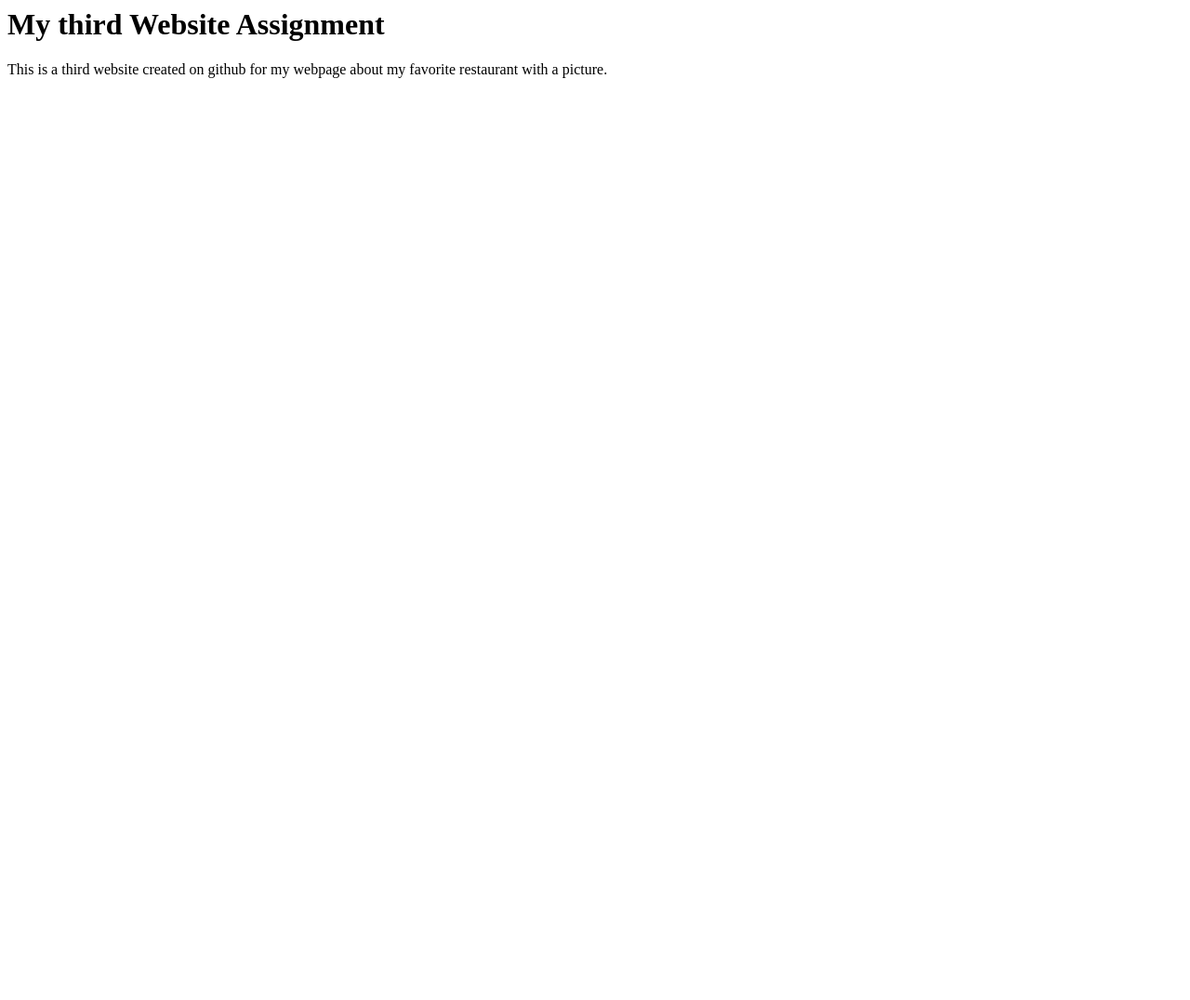
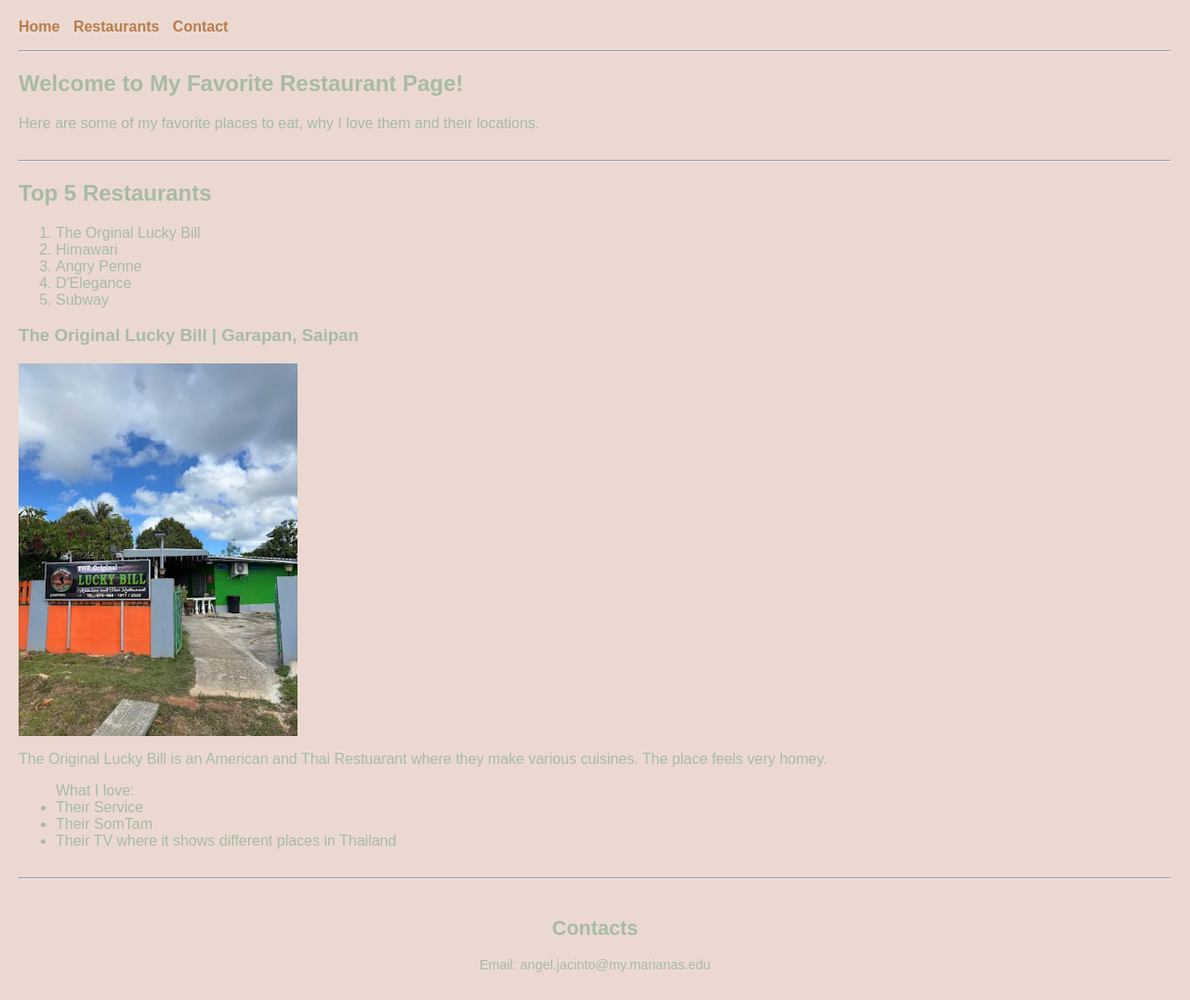
Before and after one commit to AnchelChoy/wk3_assignment_1, a plain HTML site: page index.html in a window 1280 px wide. Shown: the whole page at 93% size. Before the commit the page ends 800 px from the top, so only its background shows below. Drawn offline with Linux system fonts and the light colour scheme.

Commit message:
did my webpage

```diff
--- a/index.html
+++ b/index.html
@@ -1,9 +1,61 @@
-<html>
+<!DOCTYPE html>
+<html lang="en">
   <head>
-    <title>My third Website</title>
+    <meta charset="UTF-8"
+    <meta name="viewport" content="width=device-widthm initial scale=1.0">
+    <title>My Favorite Restaurant</title>
+    <style>
+      body {font-family: Arial, sans-serif; margin: 20px; background-color: #EBD9D1;}
+      nav ul { list-style-type: none; padding: 0;}
+      nav li { display: inline; margin-right: 10px;}
+      nav a {color: #B87C4C; text-decoration: none; font-weight: bold;}
+      nav a:hover {color: #99673e;}
+      section { margin-bottom: 30px; color:#A8BBA3; }
+      img { width: 300px; height: auto; display: block; margin-bottom: 10px; }
+      footer { margin-top: 40px; text-align: center; font-size: 0.9em; color: gray; }
+    </style>
   </head>
   <body>
-    <h1>My third Website Assignment</h1>
-    <p>This is a third website created on github for my webpage about my favorite restaurant with a picture.</p>
-  </body>
+    <nav>
+        <ul>
+            <li><a href="#home">Home</a></li>
+            <li><a href="#restaurants">Restaurants</a></li>
+            <li><a href="#contact">Contact</a></li>
+        </ul>
+    </nav>
+    <hr>
+    <section id="home">
+        <h1>Welcome to My Favorite Restaurant Page!</h1>
+        <p>Here are some of my favorite places to eat, why I love them and their locations.</p>
+    </section>
+    <hr>
+    <section id="restaurants">
+        <h2>Top 5 Restaurants</h2>
+        <ol>
+          <li>The Orginal Lucky Bill</li>
+          <li>Himawari</li>
+          <li>Angry Penne</li>
+          <li>D'Elegance</li>
+          <li>Subway</li>
+        </ol>
+        <article>
+            <h3>The Original Lucky Bill | Garapan, Saipan</h3>
+            <img src="images/luckybillplace.webp" alt="The Original Lucky Bill Place">
+            <p>The Original Lucky Bill is an American and Thai Restuarant where they make various cuisines. The place feels very homey.</p>
+            <ul>
+            What I love:
+                <li>Their Service</li>
+                <li>Their SomTam</li>
+                <li>Their TV where it shows different places in Thailand</li>
+            </ul>
+        </article>
+        </section>
+    <hr>
+<footer>
+    <section id="contact">
+        <h2>Contacts</h2>
+        <p>Email: angel.jacinto@my.marianas.edu</p>
+    </section>
+</footer>
+</body>
 </html>
```
Also changed, not shown: images/d'elegance.jpeg (added), images/foodangrypenne.jpg (added), images/himawariplace.jpg (added), images/luckybillplace.webp (added), images/subwaygaulorai.jpg (added).
